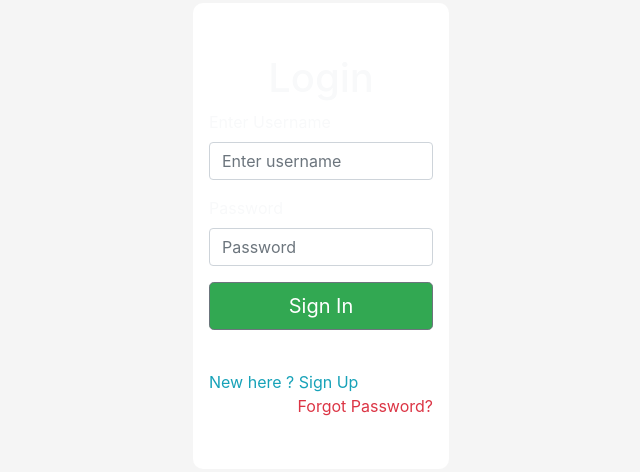
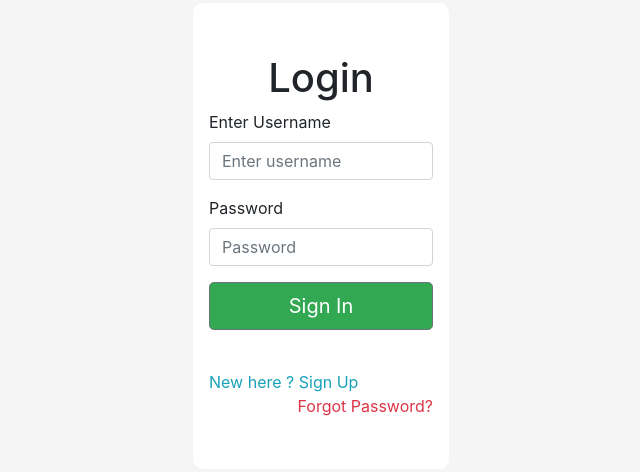
Before and after one commit to Koushiq/atp3-project-templates, a plain HTML site: page htmltemplates/index.html in a window 1280 px wide. Shown: the part 164-636 px from the top of the page, without its empty margins (319-959 px from the left). Drawn offline with nearby package versions, Linux system fonts and the light colour scheme.

Commit message:
color removed

```diff
--- a/htmltemplates/index.html
+++ b/htmltemplates/index.html
@@ -11,15 +11,15 @@
   <body>
        <div class="container-fluid">
           <form>
-            <h1 class="text-light text-center">Login </h1>
+            <h1 class="text-center">Login </h1>
 
             <div class="form-group">
-              <label for="usernameInput" class="text-light">Enter Username</label>
+              <label for="usernameInput" >Enter Username</label>
               <input type="text" class="form-control" id="usernameInput" placeholder="Enter username">
             </div>
 
             <div class="form-group">
-              <label for="password" class="text-light">Password</label>
+              <label for="password">Password</label>
               <input type="password" class="form-control" id="password" placeholder="Password">
             </div>
 
```
